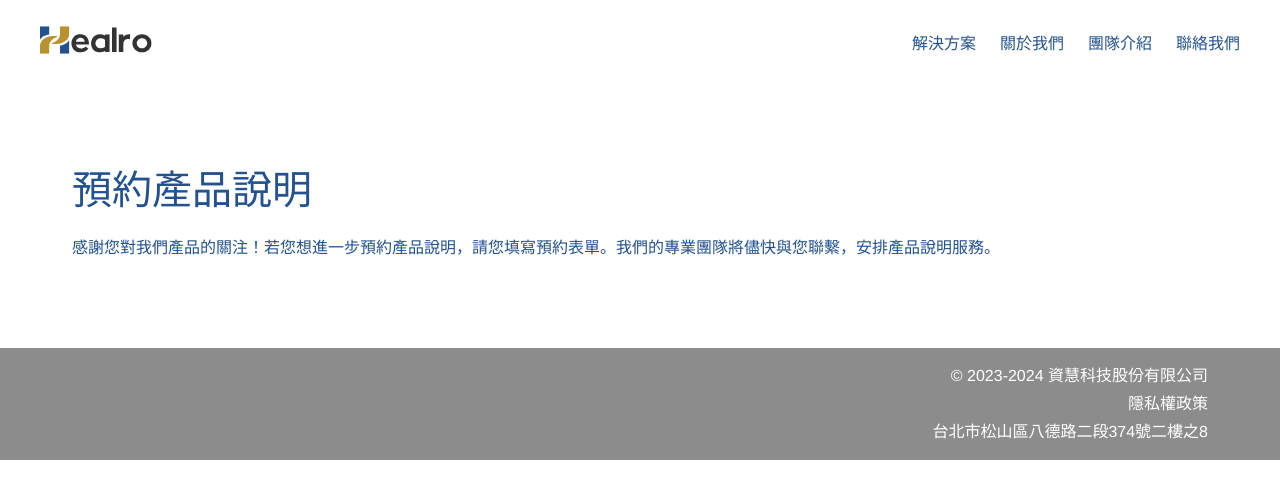
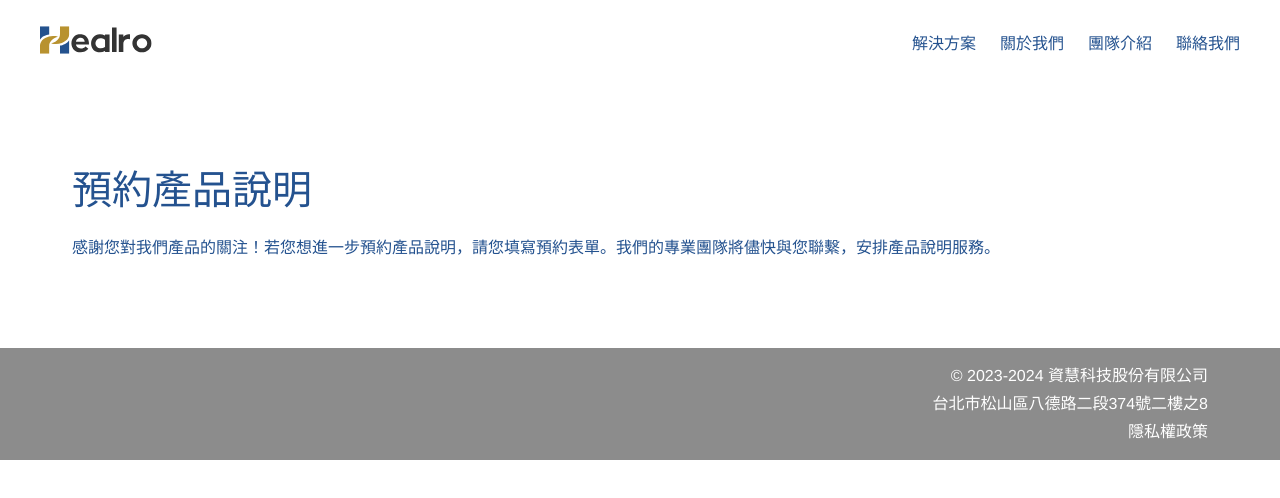
Before and after one commit to MedHealro/hlro-landing, a Vue app: page /demo in a window 1280 px wide. Shown: the top 498 px of the page. Built offline with nearby package versions, Linux system fonts and the light colour scheme; what @formkit/vue would draw is missing.

Commit message:
Adjust the address position

```diff
--- a/src/components/MainFooter.vue
+++ b/src/components/MainFooter.vue
@@ -7,17 +7,13 @@ const router = useRouter()
 <template>
   <div class="container footer">
     <nav class="footer-nav">
-      <!-- <RouterLink :to="{ path: '/' }" class="nav-item">
-        <img alt="logo" class="logo" src="@/assets/imgs/healro-logo.svg"
-      /></RouterLink> -->
       <div></div>
       <div class="company-terms">
         <div>© 2023-2024 資慧科技股份有限公司</div>
-        <!-- <button class="footer-button" @click="router.push('terms')">服務條款</button> -->
-        <button class="footer-button" @click="router.push('privacy')">隱私權政策</button>
         <a href="https://maps.app.goo.gl/AA6njBD9UTtYRdLk7" target="_blank" class="footer-button"
           >台北市松山區八德路二段374號二樓之8
         </a>
+        <button class="footer-button" @click="router.push('privacy')">隱私權政策</button>
       </div>
     </nav>
   </div>
```
